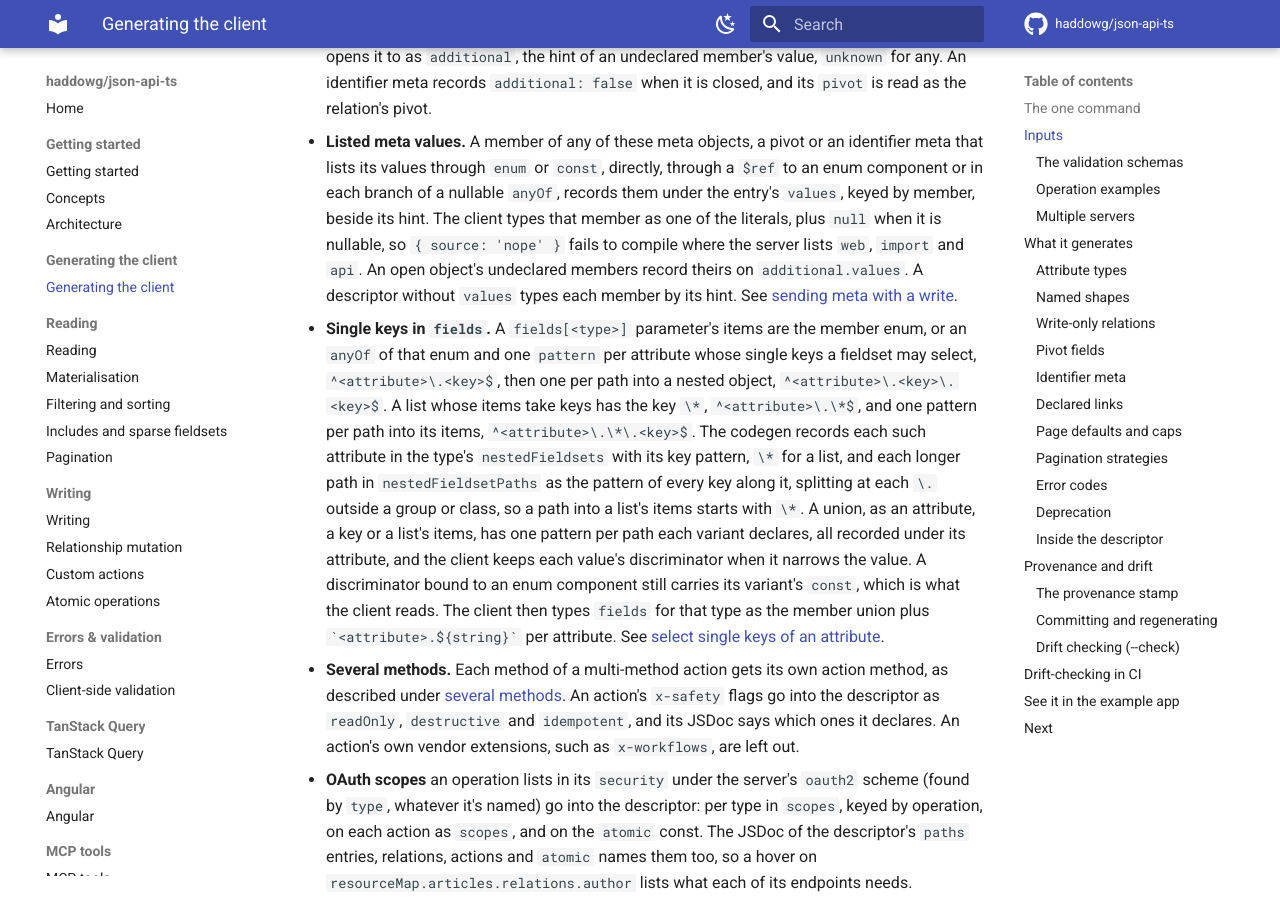
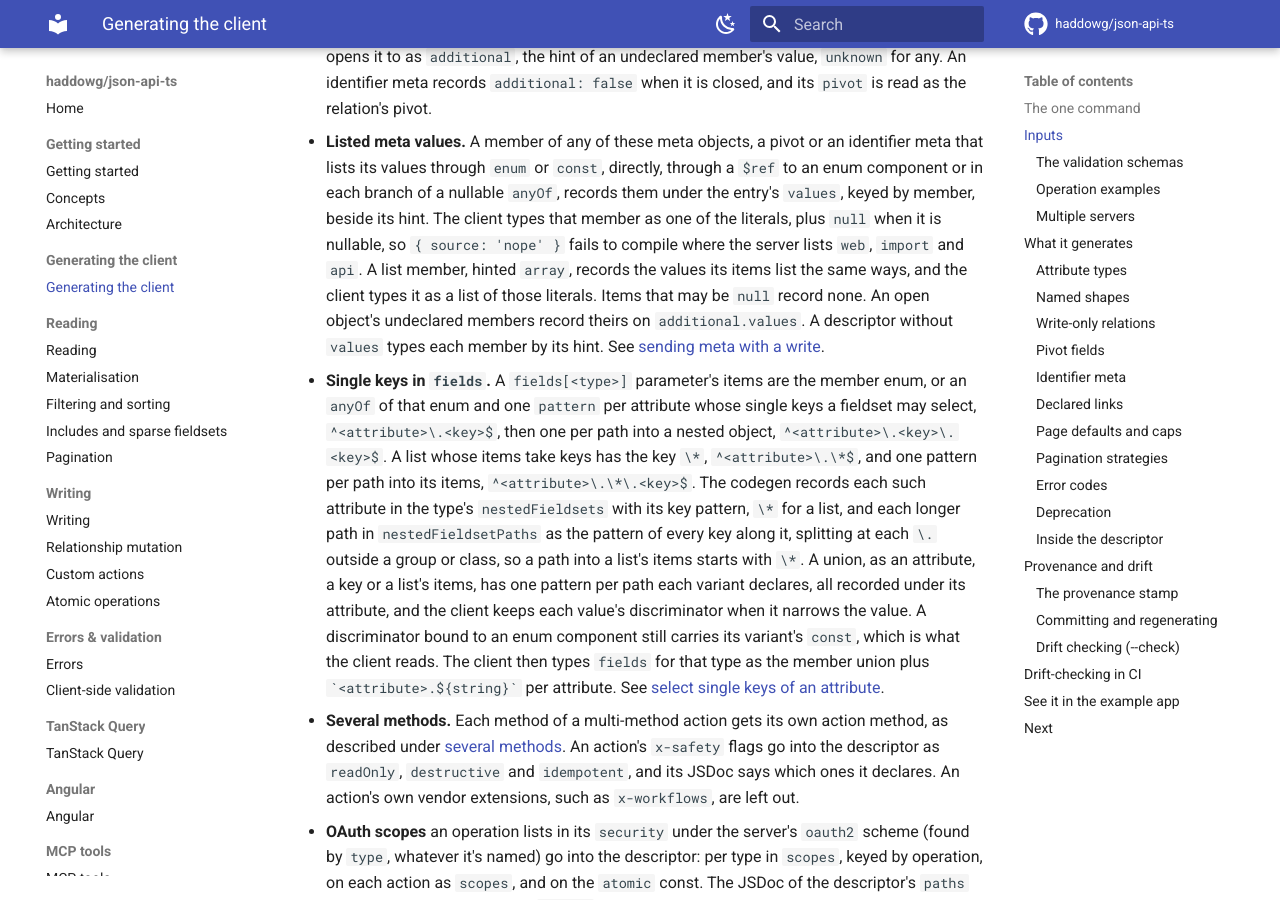
Before and after one commit to haddowg/json-api-ts, an MkDocs documentation site: the page built from docs/codegen.md, in a window 1280 px wide and 900 px high, scrolled down 3534 px. Built offline with MkDocs 1.6.1 and Material for MkDocs 9.7.7, drawn with Linux system fonts in a browser that asks for light colours; comment, search, counter and statistics services are not loaded.

Commit message:
docs: describe the values a list meta member lists
The codegen page says that a list member records the values its items list, and that the client types it as a list of them.

```diff
--- a/docs/codegen.md
+++ b/docs/codegen.md
@@ -148,8 +148,10 @@ A few things the codegen reads from the document that affect the generated clien
   enum component or in each branch of a nullable `anyOf`, records them under the entry's
   `values`, keyed by member, beside its hint. The client types that member as one of the
   literals, plus `null` when it is nullable, so `{ source: 'nope' }` fails to compile where
-  the server lists `web`, `import` and `api`. An open object's undeclared members record
-  theirs on `additional.values`. A descriptor without `values` types each member by its
+  the server lists `web`, `import` and `api`. A list member, hinted `array`, records the
+  values its items list the same ways, and the client types it as a list of those literals.
+  Items that may be `null` record none. An open object's undeclared members record theirs on
+  `additional.values`. A descriptor without `values` types each member by its
   hint.
   See [sending meta with a write](writes.md#sending-meta-with-a-write).
 - **Single keys in `fields`.** A `fields[<type>]` parameter's items are the member enum,
```
